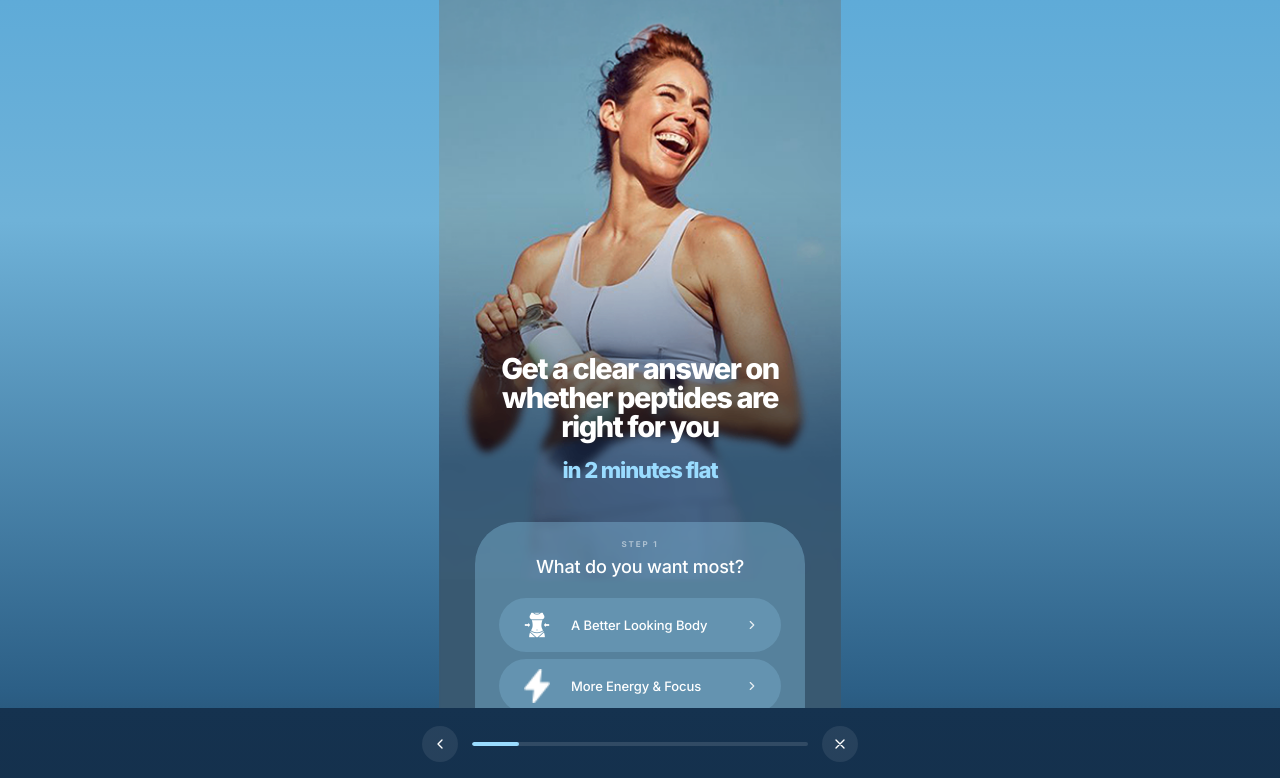
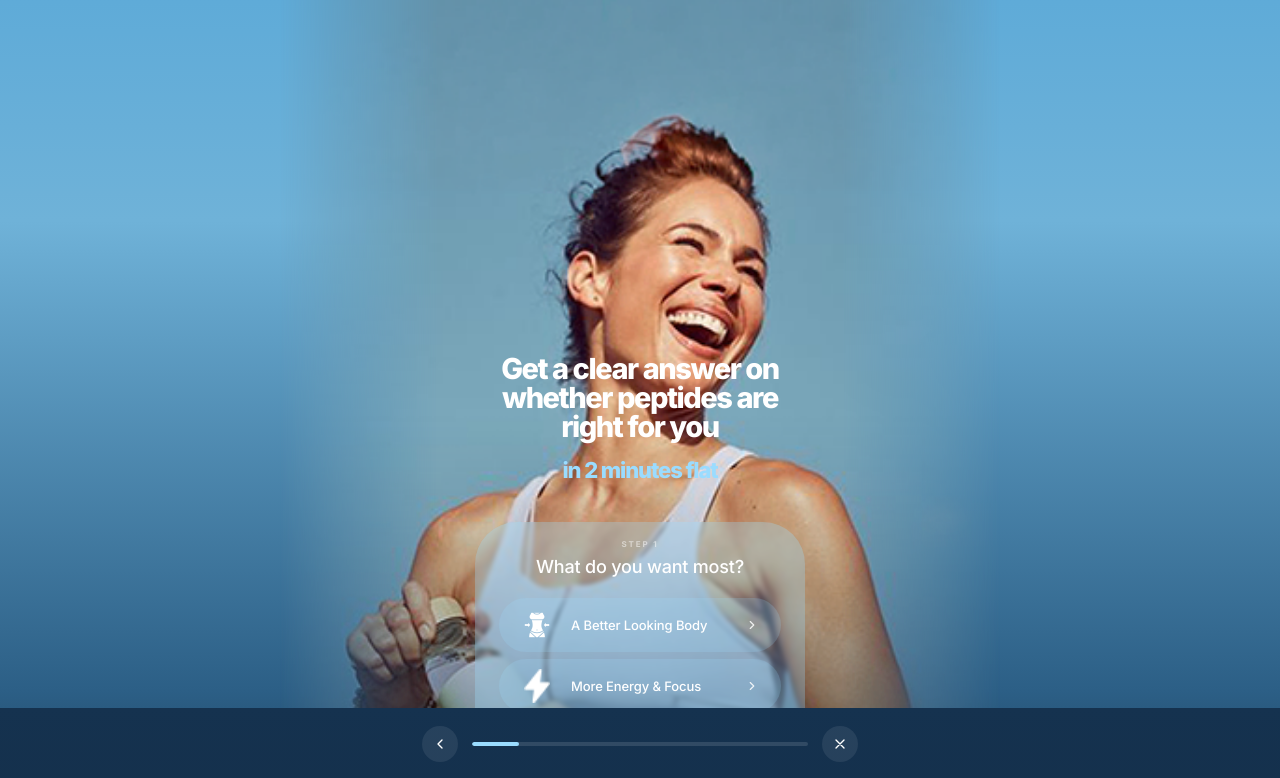
Before and after one commit to parr15h/peptide-quiz-v1, a plain HTML site: page index.html in a window 1280 px wide. Shown: the part 92-870 px from the top of the page. Drawn offline with Linux system fonts and the light colour scheme.

Commit message:
Hero photo: 720px column with soft mask fade at desktop

```diff
--- a/index.html
+++ b/index.html
@@ -618,11 +618,11 @@
      via the ::before pseudos defined above.
      ============================================ */
 
-  /* On viewports wider than 402px, the hero spans the full viewport — the
-     blue gradient bleeds edge-to-edge — but the woman photo stays pinned to
-     the 402px center column so her composition isn't blown up by object-fit:
-     cover at desktop widths. Foreground (logo, eyebrow, h1, q1) is also
-     centered there via the existing left:50%/translateX on each element. */
+  /* On viewports wider than 402px, the hero spans the full viewport. The
+     woman photo expands to a 600px-wide centered column AND fades softly into
+     the blue gradient on both sides via a horizontal mask. The result is the
+     iPhone-aspect woman at near-natural size in the middle, blending into a
+     full-bleed blue scene — no hard edge between photo and gradient. */
   @media (min-width: 480px) {
     .quiz-shell, .results-shell { max-width: 480px; }
 
@@ -632,15 +632,32 @@
       aspect-ratio: auto;
       height: 1043px;
     }
-    /* Photo: 402px wide, centered. Blue gradient on .hero shows on the sides. */
     .hero-photo {
+      /* Centered column wider than 402 so the woman sits in a more generous
+         frame; mask fades the outer edges into the gradient */
       inset: 0 auto 0 50%;
       transform: translateX(-50%);
-      width: 402px;
+      width: min(100vw, 720px);
+      max-width: 720px;
       height: 100%;
+      object-fit: cover;
+      object-position: center top;
+      -webkit-mask: linear-gradient(to right,
+        transparent 0%,
+        rgba(0,0,0,0.4) 8%,
+        black 22%,
+        black 78%,
+        rgba(0,0,0,0.4) 92%,
+        transparent 100%);
+      mask: linear-gradient(to right,
+        transparent 0%,
+        rgba(0,0,0,0.4) 8%,
+        black 22%,
+        black 78%,
+        rgba(0,0,0,0.4) 92%,
+        transparent 100%);
     }
-    /* Keep ::before's gradient identical to .hero's bg so any z-index quirks
-       at the column edges blend seamlessly */
+    /* Keep ::before's gradient identical to .hero's bg for seamless fade */
     .hero::before {
       background:
         linear-gradient(180deg, #58a8d8 0%, #6fb2d8 30%, #2c5f86 75%, #0E2238 100%);
```
